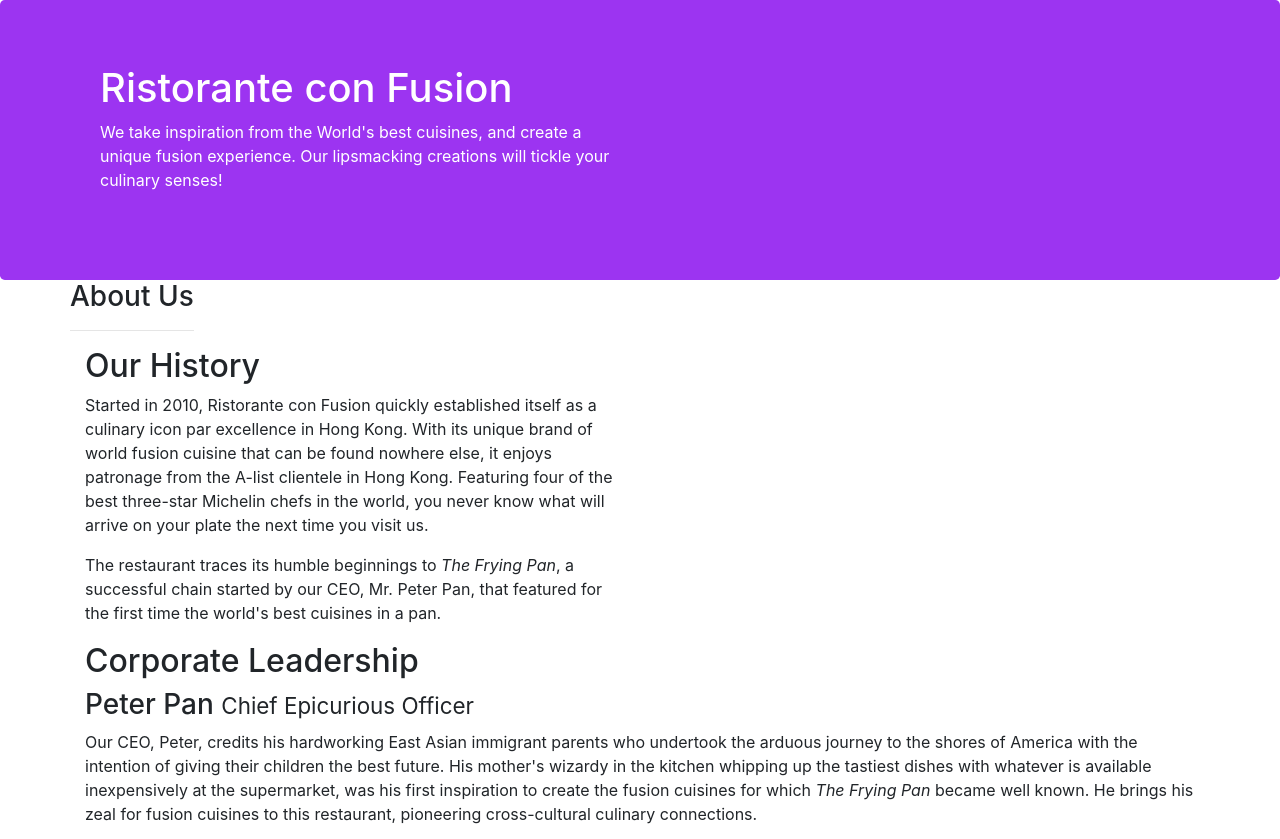
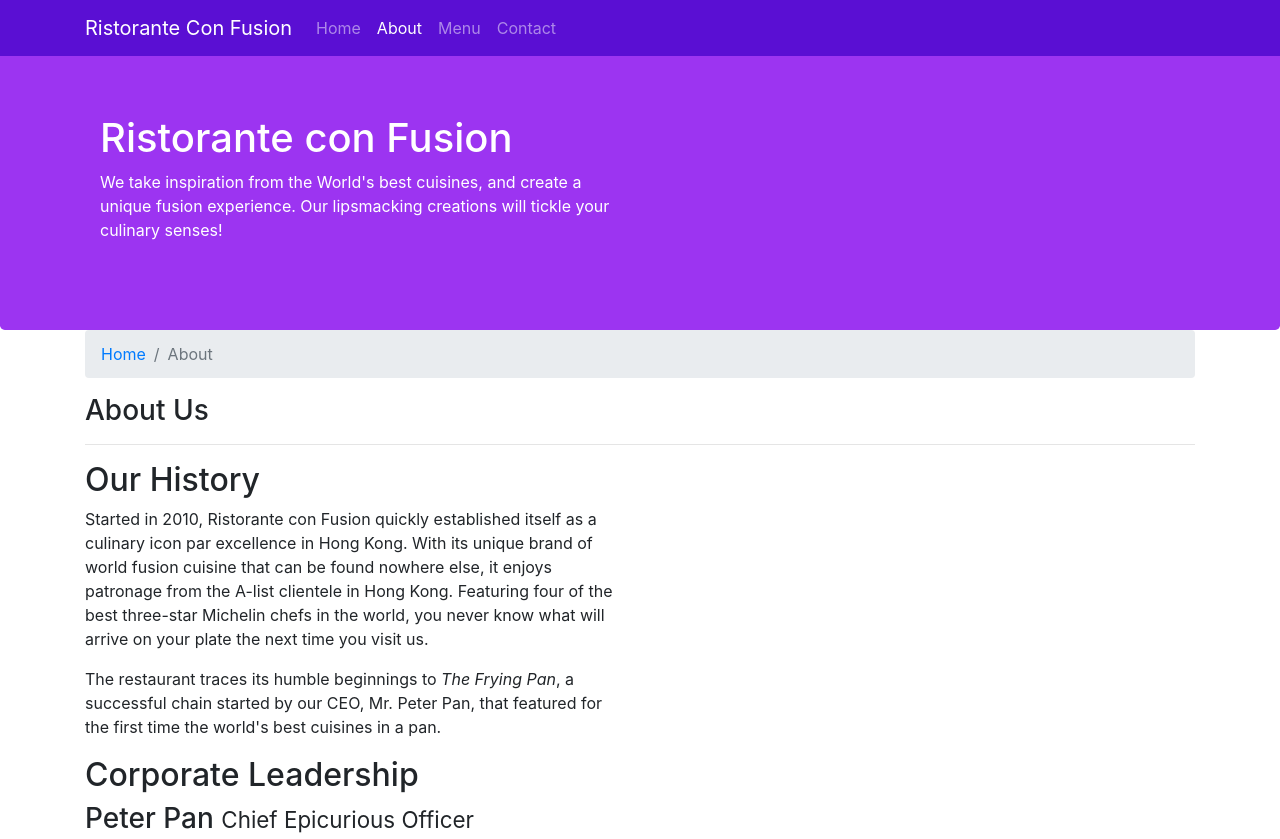
Before and after one commit to anujkumar070/Restaurant_Website, a website: page aboutus.html in a window 1280 px wide. Shown: the top 839 px of the page. Drawn offline with nearby package versions, Linux system fonts and the light colour scheme.

Commit message:
Navbar added

```diff
--- a/aboutus.html
+++ b/aboutus.html
@@ -12,7 +12,23 @@
 </head>
 
 <body>
+    <nav class="navbar navbar-dark navbar-expand-sm  fixed-top">
+        <div class="container">
+            <button class="navbar-toggler" type="button" data-toggle="collapse" data-target="#Navbar">
+            <span class="navbar-toggler-icon"></span></button>
+            <a class="navbar-brand" href="#">Ristorante Con Fusion</a>
+            <div class="collapse navbar-collapse" id="Navbar">
+                <ul class="navbar-nav mr-auto">
 
+                    <li class="nav-item "><a class="nav-link" href="./index.html">Home</a></li>
+                    <li class="nav-item active"><a class="nav-link" href="#">About</a></li>
+                    <li class="nav-item"><a class="nav-link" href="#">Menu</a></li>
+                    <li class="nav-item"><a class="nav-link" href="#">Contact</a></li>
+            </div>
+            </ul>
+        </div>
+
+    </nav>
     <header class="jumbotron">
         <div class="container">
             <div class="row row-header">
@@ -28,7 +44,11 @@
 
     <div class="container">
         <div class="row">
-            <div>
+            <div class="col-12">
+                <ol class="col-12 breadcrumb">
+                    <li class="breadcrumb-item"><a href="./index.html">Home</a></li>
+                    <li class="breadcrumb-item active">About</li>
+                </ol>
                <h3>About Us</h3>
                <hr>
             </div>
--- a/css/style.css
+++ b/css/style.css
@@ -28,3 +28,11 @@
     padding-top:10px;
     font-size: 80%;
 }
+body{
+    padding:50px 0px 0px 0px;
+    z-index:0;
+}
+
+.navbar{
+    background-color: rgb(90, 15, 211);
+}
```
Also changed, not shown: index.html (+17 -0 lines).
